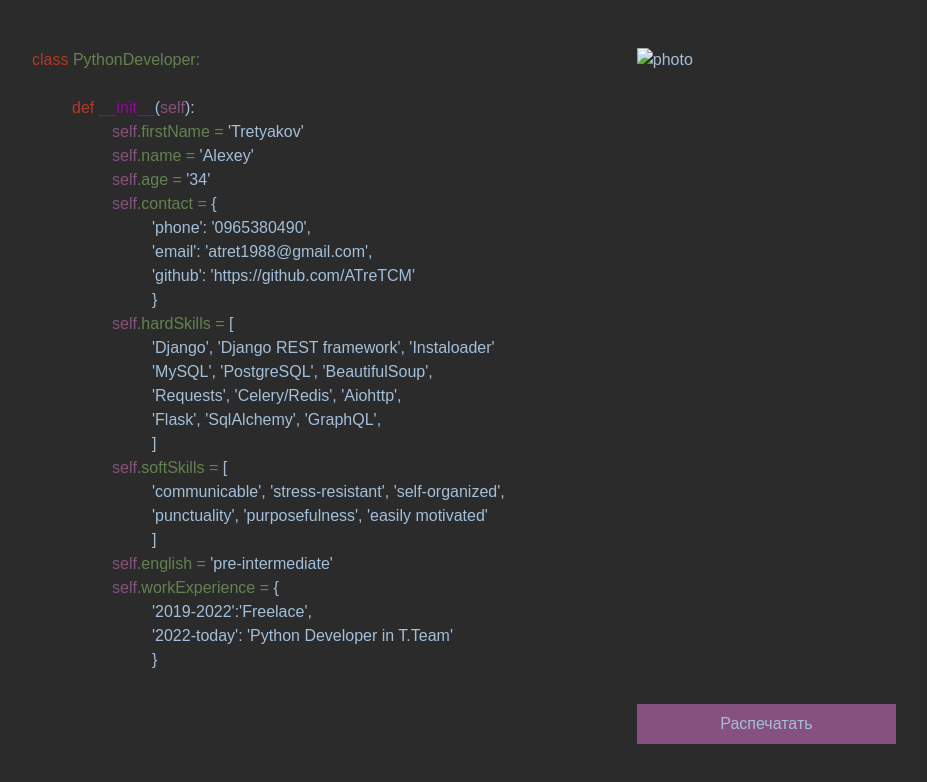
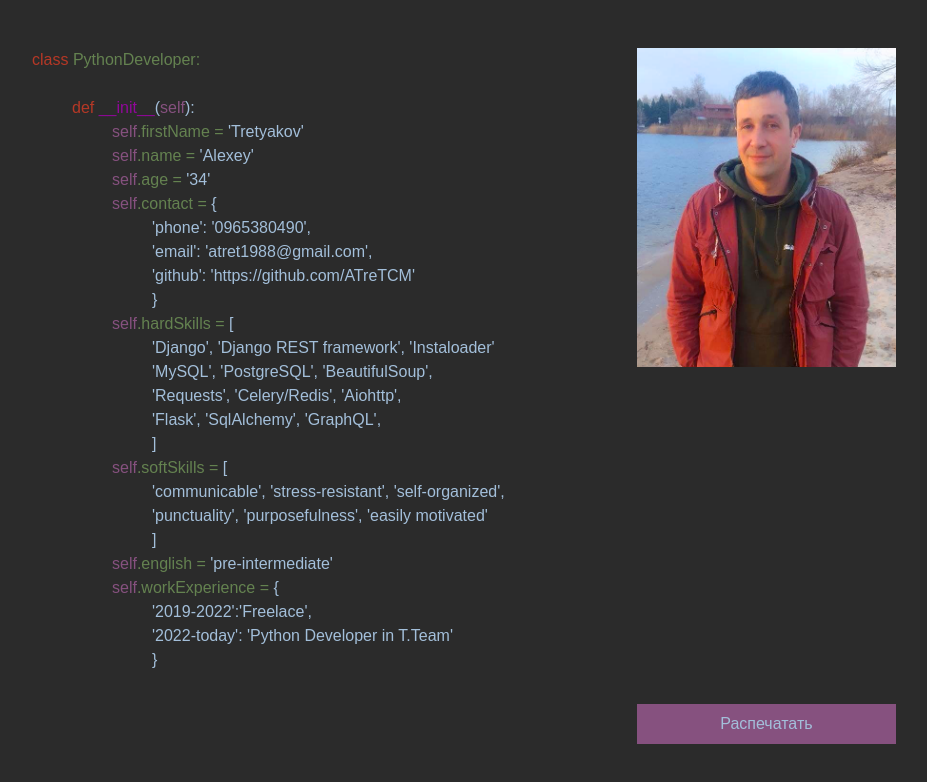
Before and after one commit to ATreTCM/ATreTCM.github.io, a plain HTML site: page index.html in a window 1280 px wide. Shown: the whole page, without its empty margins (176-1103 px from the left). Drawn offline with Linux system fonts and the light colour scheme.

Commit message:
Update index.html

```diff
--- a/index.html
+++ b/index.html
@@ -56,7 +56,7 @@
       </li>
     </ul>
     </div>
-    <div class="photo"><img src="static/img/ava.png" alt="photo"></div>
+    <div class="photo"><img src="/img/ava.png" alt="photo"></div>
     <div class="print_button">
       <a href="#" class="button" onClick="window.print()">Распечатать</a>
     </div>
```
